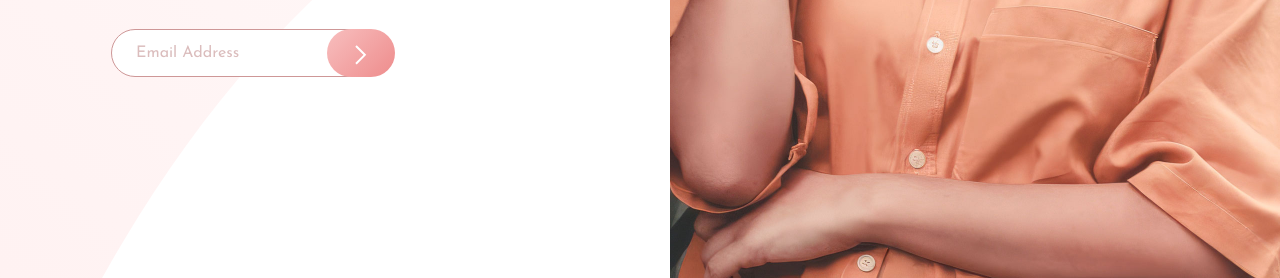
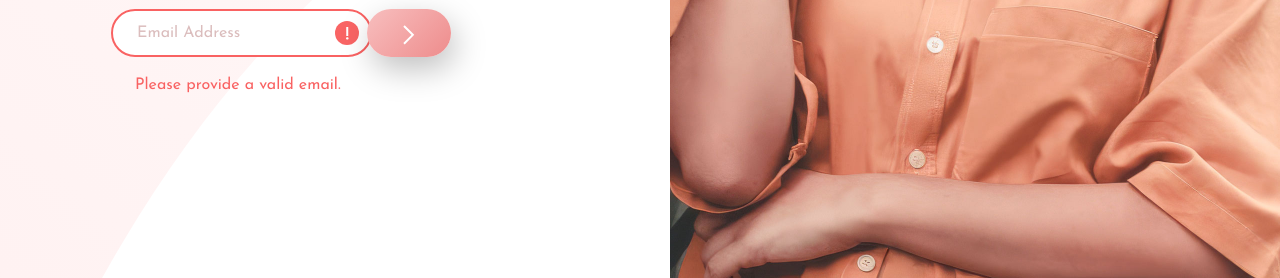
Before and after one commit to joshuawenning/base-apparel-coming-soon-page, a website: page index.html in a window 1280 px wide. Shown: the part 522-800 px from the top of the page. Drawn offline with Linux system fonts and the light colour scheme.

Commit message:
Add error state styles

```diff
--- a/assets/css/style.css
+++ b/assets/css/style.css
@@ -113,9 +113,37 @@ main {
 }
 
 .form-group {
+	max-width: 400px;
 	padding-left: 2rem;
 	padding-right: 2rem;
+	position: relative;
 	text-align: center;
+	margin-left: auto;
+	margin-right: auto;
+}
+
+.form-group__error-icon {
+	left: 16rem;
+	position: absolute;
+	top: .75rem;
+}
+
+.form__error-message {
+	color: var(--red-500);
+	padding-left: 1.5rem;
+	text-align: left;
+	padding-top: 1rem;
+}
+
+.form-group--error {
+	.input {
+		border-color: var(--red-500);
+		border-width: 2px;
+	}
+
+	.btn {
+		box-shadow: .25rem .75rem 2rem rgba(0, 0, 0, .25);
+	}
 }
 
 .input {
@@ -144,11 +172,12 @@ main {
 	border: 0;
 	cursor: pointer;
 	height: 3rem;
-	margin-left: -3rem;
+	left: 18rem;
 	padding: 1rem 1.75rem;
+	position: absolute;
+	transition: box-shadow .125s ease-in-out;
 	vertical-align: bottom;
 	vertical-align: middle;
-	transition: box-shadow .125s ease-in-out;
 
 	&:focus,
 	&:hover {
@@ -212,6 +241,10 @@ main {
 	.intro p {
 		max-width: 28em;
 	}
+
+	.form-group {
+		max-width: none;
+	}
 }
 
 @media (min-width: 1080px) {
@@ -231,4 +264,9 @@ main {
 	.intro__title {
 		font-size: 4rem;
 	}
+
+	.btn {
+		padding-left: 2.25rem;
+		padding-right: 2.25rem;
+	}
 }
--- a/index.html
+++ b/index.html
@@ -29,18 +29,27 @@
 			<p>Hello fellow shoppers! We're currently building our new fashion store. Add your email below to stay up-to-date with announcements and our launch deals.</p>
 		</div>
 
-		<form class="form-group">
+		<form class="form-group form-group--error">
 			<input
 				class="input"
 				maxlength="64"
 				placeholder="Email Address"
 				required
 				type="email">
-			<button class="btn btn--submit">
+			<span class="form-group__error-icon" aria-hidden="true">
+				<svg height="24" width="24" xmlns="http://www.w3.org/2000/svg">
+					<g fill="none" fill-rule="evenodd">
+						<circle fill="#F96464" r="12" cx="12" cy="12"/>
+						<path fill="#FFF" fill-rule="nonzero" d="M13.256 6v9.056h-2V6h2zm-.944 12.464c-.384 0-.699-.104-.944-.312a1.027 1.027 0 0 1-.368-.824c0-.33.125-.608.376-.832.25-.224.563-.336.936-.336.373 0 .68.112.92.336.24.224.36.501.36.832 0 .341-.117.616-.352.824-.235.208-.544.312-.928.312z"/>
+					</g>
+				</svg>
+			</span>
+			<button class="btn">
 				<svg height="20" width="12" xmlns="http://www.w3.org/2000/svg">
 					<path fill="none" stroke="#fff" stroke-width="2" d="M1 1l8.836 8.836L1 18.671"/>
 				</svg>
 			</button>
+			<p class="form__error-message" aria-live="polite">Please provide a valid email.</p>
 		</form>
 	</main>
 	<script src="assets/js/main.js"></script>
```
